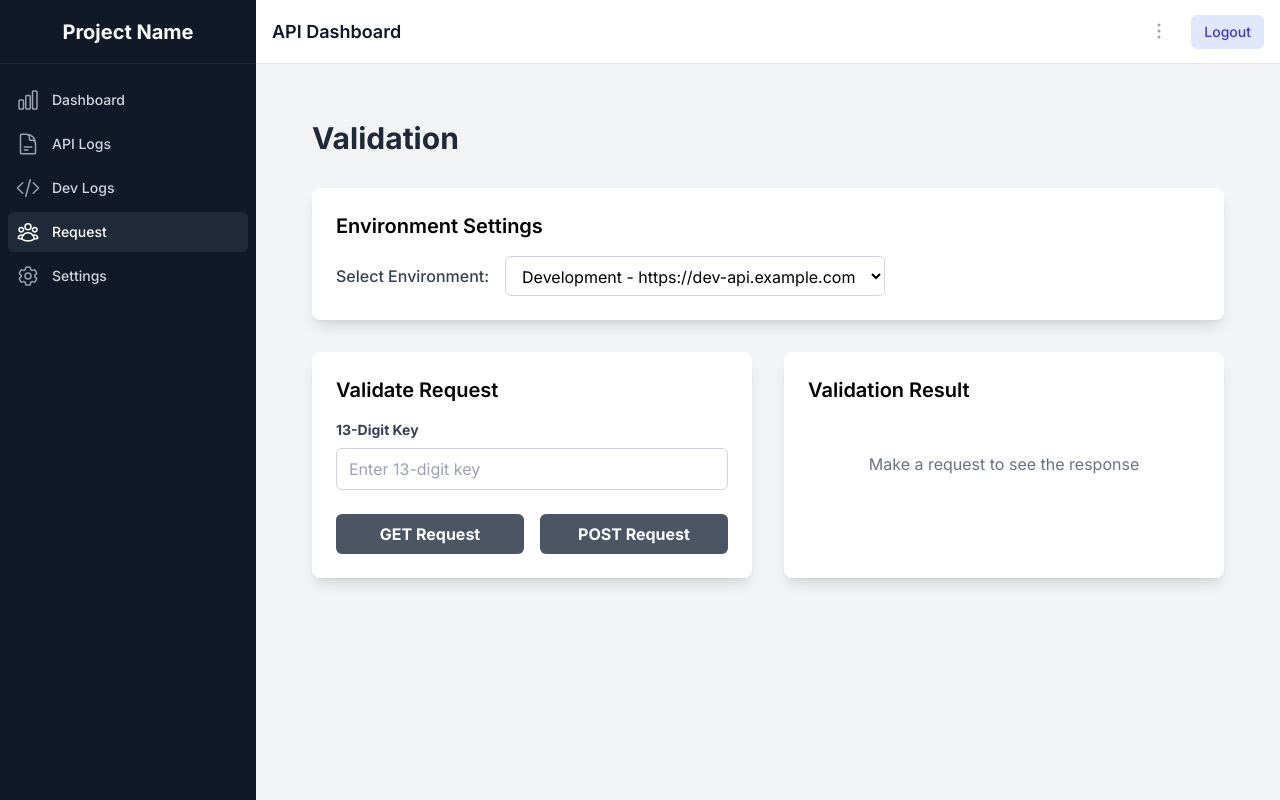
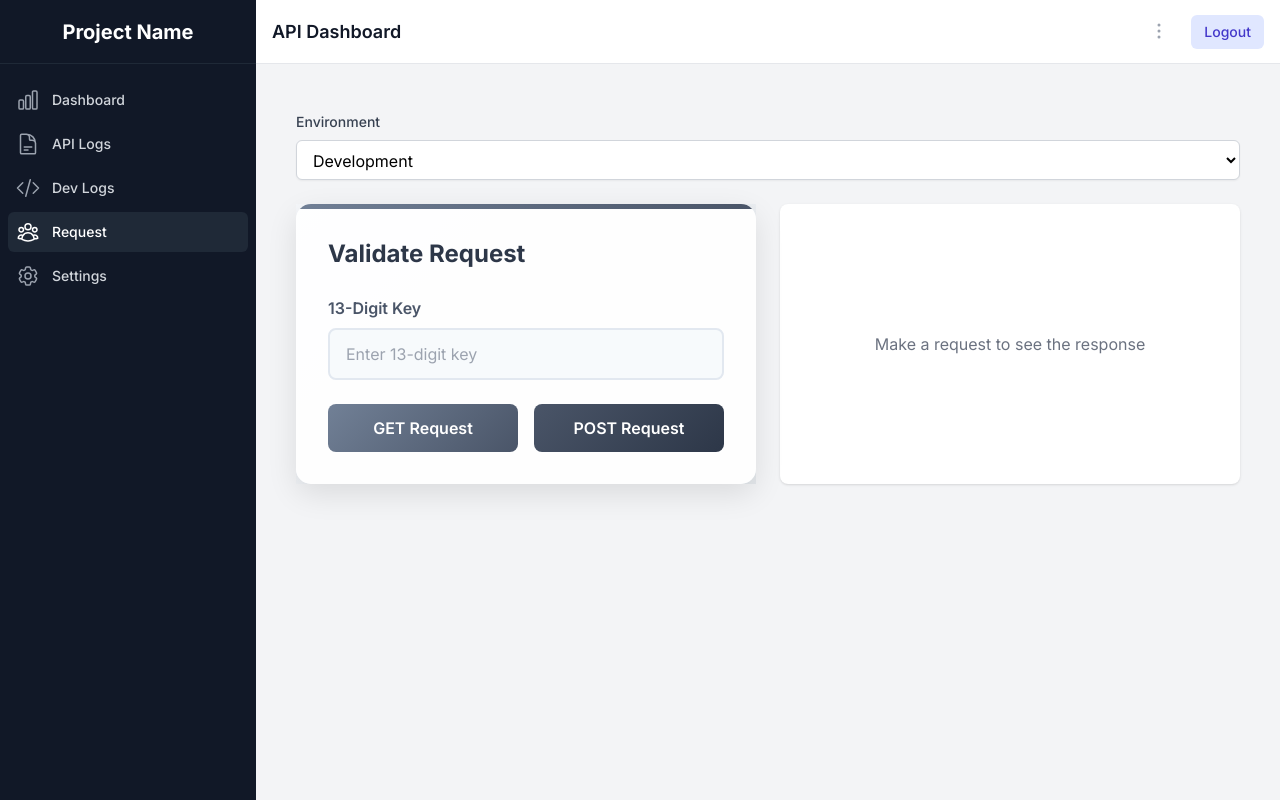
Before and after one commit to vishnupriyancode/Dashboard, a React (Vite) app in the folder frontend/: page /request in a window 1280 px wide. Built offline with nearby package versions, Linux system fonts and the light colour scheme; sample sign-in values are in the browser's storage.

Commit message:
layout_GET_POST_btn

```diff
--- a/frontend/src/components/RequestPage.jsx
+++ b/frontend/src/components/RequestPage.jsx
@@ -2,6 +2,7 @@ import React, { useState } from 'react';
 import sampleData from '../data/sampleData.json';
 import { ToastContainer, toast } from 'react-toastify';
 import 'react-toastify/dist/ReactToastify.css';
+import ValidateRequest from './ValidateRequest';
 
 // Custom toast styles
 const toastStyles = {
@@ -167,7 +168,9 @@ const RequestPage = () => {
     showNotification(status === 'success' ? 'success' : 'error', method, requestId);
   };
 
-  const handleSubmit = async (method) => {
+  const handleValidateSubmit = async (method, key) => {
+    setKeyValue(key); // We'll keep this for UI state
+    // Instead of calling handleSubmit, we'll implement the logic directly here
     setLoading(true);
     setError(null);
     setResponse(null);
@@ -176,46 +179,46 @@ const RequestPage = () => {
     const processingToast = showNotification('processing', method);
 
     try {
-      if (keyValue.length !== 13) {
+      if (key.length !== 13) {
         toast.dismiss(processingToast);
         throw new Error('Key must be exactly 13 digits');
       }
 
       console.log('Environment:', selectedEnv);
-      console.log('Searching for key:', keyValue);
+      console.log('Searching for key:', key);
       console.log('Available keys:', Object.keys(sampleData));
-      console.log('Found data:', sampleData[keyValue]);
+      console.log('Found data:', sampleData[key]);
 
       // Simulate API call
       await new Promise(resolve => setTimeout(resolve, 1000));
 
       if (method === 'GET') {
-        if (sampleData[keyValue]) {
-          console.log('GET Response:', sampleData[keyValue]);
+        if (sampleData[key]) {
+          console.log('GET Response:', sampleData[key]);
           setResponse({
             environment: selectedEnv,
             baseUrl: environments.find(env => env.id === selectedEnv).baseUrl,
-            data: sampleData[keyValue]
+            data: sampleData[key]
           });
-          logApiRequest('GET', keyValue, 'success', '/api/validate');
+          logApiRequest('GET', key, 'success', '/api/validate');
         } else {
-          logApiRequest('GET', keyValue, 'error', '/api/validate');
+          logApiRequest('GET', key, 'error', '/api/validate');
           throw new Error('Key not found');
         }
       } else if (method === 'POST') {
-        if (sampleData[keyValue]) {
+        if (sampleData[key]) {
           const responseData = {
             environment: selectedEnv,
             baseUrl: environments.find(env => env.id === selectedEnv).baseUrl,
             message: 'Data updated successfully',
-            data: sampleData[keyValue],
+            data: sampleData[key],
             timestamp: new Date().toISOString()
           };
           console.log('POST Response:', responseData);
           setResponse(responseData);
-          logApiRequest('POST', keyValue, 'success', '/api/validate');
+          logApiRequest('POST', key, 'success', '/api/validate');
         } else {
-          logApiRequest('POST', keyValue, 'error', '/api/validate');
+          logApiRequest('POST', key, 'error', '/api/validate');
           throw new Error('Invalid key');
         }
       }
@@ -235,124 +238,61 @@ const RequestPage = () => {
   };
 
   return (
-    <div className="min-h-screen bg-gray-100 p-8">
-      <ToastContainer
-        position="bottom-right"
-        closeButton={false}
-        limit={2}
-        className="!-translate-y-4"
-        style={{ width: '360px' }}
-      />
-      <div className="max-w-6xl mx-auto">
-        <h1 className="text-3xl font-bold text-gray-800 mb-8">Validation</h1>
-
-        {/* Environment Selector */}
-        <div className="bg-white rounded-lg shadow-lg p-6 mb-8">
-          <h2 className="text-xl font-semibold mb-4">Environment Settings</h2>
-          <div className="flex items-center space-x-4">
-            <label className="text-gray-700 font-medium">Select Environment:</label>
+    <div className="container mx-auto px-4 py-6">
+      <div className="mb-6">
+        <label className="block text-sm font-medium text-gray-700 mb-2">Environment</label>
         <select
           value={selectedEnv}
           onChange={(e) => setSelectedEnv(e.target.value)}
-              className="px-3 py-2 border border-gray-300 rounded-md focus:outline-none focus:ring-2 focus:ring-blue-500 bg-white"
+          className="block w-full px-3 py-2 bg-white border border-gray-300 rounded-md shadow-sm focus:outline-none focus:ring-indigo-500 focus:border-indigo-500"
         >
-              {environments.map(env => (
+          {environments.map((env) => (
             <option key={env.id} value={env.id}>
-                  {env.name} - {env.baseUrl}
+              {env.name}
             </option>
           ))}
         </select>
       </div>
+
+      <div className="flex flex-col lg:flex-row gap-6">
+        <div className="lg:w-1/2">
+          <ValidateRequest onSubmit={handleValidateSubmit} isLoading={loading} />
         </div>
 
-        <div className="grid grid-cols-1 md:grid-cols-2 gap-8">
-          {/* Request Form */}
-          <div className="bg-white rounded-lg shadow-lg p-6">
-            <h2 className="text-xl font-semibold mb-4">Validate Request</h2>
-
-            <div className="mb-6">
-              <label className="block text-gray-700 text-sm font-bold mb-2">
-                13-Digit Key
-              </label>
-              <input
-                type="text"
-                value={keyValue}
-                onChange={(e) => setKeyValue(e.target.value)}
-                className="w-full px-3 py-2 border border-gray-300 rounded-md focus:outline-none focus:ring-2 focus:ring-blue-500"
-                placeholder="Enter 13-digit key"
-                maxLength={13}
-              />
-            </div>
-
-            <div className="flex space-x-4">
-              <button
-                onClick={() => handleSubmit('GET')}
-                disabled={loading}
-                className={`flex-1 font-bold py-2 px-4 rounded-md transition duration-200 ${
-                  loading
-                    ? 'opacity-50 cursor-not-allowed'
-                    : 'hover:bg-gray-700'
-                } ${
-                  error ? 'bg-red-600 hover:bg-red-700' : 'bg-gray-600'
-                } text-white`}
-              >
-                <div className="flex items-center justify-center space-x-2">
-                  {loading ? (
-                    <div className="animate-spin rounded-full h-4 w-4 border-b-2 border-white"></div>
-                  ) : null}
-                  <span>{loading ? 'Processing...' : 'GET Request'}</span>
-                </div>
-              </button>
-
-              <button
-                onClick={() => handleSubmit('POST')}
-                disabled={loading}
-                className={`flex-1 font-bold py-2 px-4 rounded-md transition duration-200 ${
-                  loading
-                    ? 'opacity-50 cursor-not-allowed'
-                    : 'hover:bg-gray-700'
-                } ${
-                  error ? 'bg-red-600 hover:bg-red-700' : 'bg-gray-600'
-                } text-white`}
-              >
-                <div className="flex items-center justify-center space-x-2">
-                  {loading ? (
-                    <div className="animate-spin rounded-full h-4 w-4 border-b-2 border-white"></div>
-                  ) : null}
-                  <span>{loading ? 'Processing...' : 'POST Request'}</span>
-                </div>
-              </button>
-            </div>
-          </div>
-
-          {/* Response Display */}
-          <div className="bg-white rounded-lg shadow-lg p-6">
-            <h2 className="text-xl font-semibold mb-4">Validation Result</h2>
-
-            {loading ? (
-              <div className="flex items-center justify-center h-32">
-                <div className="animate-spin rounded-full h-8 w-8 border-b-2 border-blue-500"></div>
-              </div>
-            ) : error ? (
-              <div className="bg-red-50 border border-red-200 text-red-700 px-4 py-3 rounded-md">
-                <p className="font-medium">Error</p>
-                <p>{error}</p>
-              </div>
-            ) : response ? (
-              <div className="bg-green-50 border border-green-200 text-green-700 px-4 py-3 rounded-md">
-                <p className="font-medium">Success</p>
-                <pre className="mt-2 overflow-auto">
+        <div className="lg:w-1/2">
+          {response && (
+            <div className="bg-white shadow rounded-lg p-6 h-full">
+              <h3 className="text-lg font-medium text-gray-900 mb-4">Response</h3>
+              <pre className="bg-gray-50 p-4 rounded-md overflow-auto max-h-[500px]">
                 {JSON.stringify(response, null, 2)}
               </pre>
             </div>
-            ) : (
-              <div className="text-gray-500 text-center py-8">
+          )}
+
+          {error && !response && (
+            <div className="bg-red-50 border-l-4 border-red-400 p-4 h-full">
+              <div className="flex">
+                <div className="flex-shrink-0">
+                  <svg className="h-5 w-5 text-red-400" viewBox="0 0 20 20" fill="currentColor">
+                    <path fillRule="evenodd" d="M10 18a8 8 0 100-16 8 8 0 000 16zM8.707 7.293a1 1 0 00-1.414 1.414L8.586 10l-1.293 1.293a1 1 0 101.414 1.414L10 11.414l1.293 1.293a1 1 0 001.414-1.414L11.414 10l1.293-1.293a1 1 0 00-1.414-1.414L10 8.586 8.707 7.293z" clipRule="evenodd" />
+                  </svg>
+                </div>
+                <div className="ml-3">
+                  <p className="text-sm text-red-700">{error}</p>
+                </div>
+              </div>
+            </div>
+          )}
+
+          {!response && !error && (
+            <div className="bg-white shadow rounded-lg p-6 h-full flex items-center justify-center text-gray-500">
               Make a request to see the response
             </div>
           )}
         </div>
       </div>
-      </div>
+
+      <ToastContainer />
     </div>
   );
 };
--- /dev/null
+++ b/frontend/src/components/ValidateRequest.jsx
@@ -0,0 +1,68 @@
+import React from 'react';
+import '../styles/request.css';
+
+const ValidateRequest = ({ onSubmit, isLoading }) => {
+    const [key, setKey] = React.useState('');
+
+    const handleGetRequest = () => {
+        onSubmit('GET', key);
+    };
+
+    const handlePostRequest = () => {
+        onSubmit('POST', key);
+    };
+
+    return (
+        <div className="validate-request-container">
+            <div className="validate-form">
+                <h1 className="form-title">Validate Request</h1>
+
+                <div className="input-group">
+                    <label htmlFor="key" className="input-label">13-Digit Key</label>
+                    <input
+                        type="text"
+                        id="key"
+                        className="input-field"
+                        placeholder="Enter 13-digit key"
+                        value={key}
+                        onChange={(e) => setKey(e.target.value)}
+                        maxLength={13}
+                    />
+                </div>
+
+                <div className="button-group">
+                    <button
+                        className="request-button get-request"
+                        onClick={handleGetRequest}
+                        disabled={isLoading}
+                    >
+                        {isLoading ? (
+                            <div className="flex items-center justify-center">
+                                <div className="animate-spin rounded-full h-5 w-5 border-b-2 border-white mr-2"></div>
+                                Processing...
+                            </div>
+                        ) : (
+                            'GET Request'
+                        )}
+                    </button>
+                    <button
+                        className="request-button post-request"
+                        onClick={handlePostRequest}
+                        disabled={isLoading}
+                    >
+                        {isLoading ? (
+                            <div className="flex items-center justify-center">
+                                <div className="animate-spin rounded-full h-5 w-5 border-b-2 border-white mr-2"></div>
+                                Processing...
+                            </div>
+                        ) : (
+                            'POST Request'
+                        )}
+                    </button>
+                </div>
+            </div>
+        </div>
+    );
+};
+
+export default ValidateRequest;
--- /dev/null
+++ b/frontend/src/styles/request.css
@@ -0,0 +1,119 @@
+.validate-request-container {
+    height: 100%;
+    background: linear-gradient(135deg, #f5f7fa 0%, #e4e8ec 100%);
+    display: flex;
+    justify-content: center;
+    align-items: flex-start;
+    padding: 0;
+}
+
+.validate-form {
+    background: rgba(255, 255, 255, 0.95);
+    padding: 2rem;
+    border-radius: 15px;
+    box-shadow: 0 10px 30px rgba(0, 0, 0, 0.1);
+    width: 100%;
+    position: relative;
+    overflow: hidden;
+}
+
+.validate-form::before {
+    content: '';
+    position: absolute;
+    top: 0;
+    left: 0;
+    width: 100%;
+    height: 5px;
+    background: linear-gradient(90deg, #718096 0%, #4A5568 100%);
+}
+
+.form-title {
+    color: #2D3748;
+    font-size: 1.5rem;
+    font-weight: 700;
+    margin-bottom: 1.5rem;
+    text-align: left;
+}
+
+.input-group {
+    margin-bottom: 1.5rem;
+}
+
+.input-label {
+    display: block;
+    color: #4A5568;
+    font-weight: 600;
+    margin-bottom: 0.5rem;
+}
+
+.input-field {
+    width: 100%;
+    padding: 0.75rem 1rem;
+    border: 2px solid #E2E8F0;
+    border-radius: 8px;
+    font-size: 1rem;
+    color: #2D3748;
+    transition: all 0.3s ease;
+    background: #F7FAFC;
+}
+
+.input-field:focus {
+    outline: none;
+    border-color: #718096;
+    box-shadow: 0 0 0 3px rgba(113, 128, 150, 0.2);
+}
+
+.button-group {
+    display: flex;
+    gap: 1rem;
+    margin-top: 1.5rem;
+}
+
+.request-button {
+    flex: 1;
+    padding: 0.75rem 1rem;
+    border: none;
+    border-radius: 8px;
+    font-weight: 600;
+    font-size: 1rem;
+    cursor: pointer;
+    transition: all 0.3s ease;
+    display: flex;
+    align-items: center;
+    justify-content: center;
+}
+
+.get-request {
+    background: linear-gradient(135deg, #718096 0%, #4A5568 100%);
+    color: white;
+}
+
+.post-request {
+    background: linear-gradient(135deg, #4A5568 0%, #2D3748 100%);
+    color: white;
+}
+
+.request-button:hover:not(:disabled) {
+    transform: translateY(-2px);
+    box-shadow: 0 5px 15px rgba(0, 0, 0, 0.1);
+}
+
+.request-button:active:not(:disabled) {
+    transform: translateY(0);
+}
+
+.request-button:disabled {
+    opacity: 0.7;
+    cursor: not-allowed;
+}
+
+@media (max-width: 1024px) {
+    .validate-request-container {
+        padding: 0;
+    }
+
+    .validate-form {
+        border-radius: 10px;
+        padding: 1.5rem;
+    }
+}
```
Lines whose indentation alone changed are shown as unchanged.
